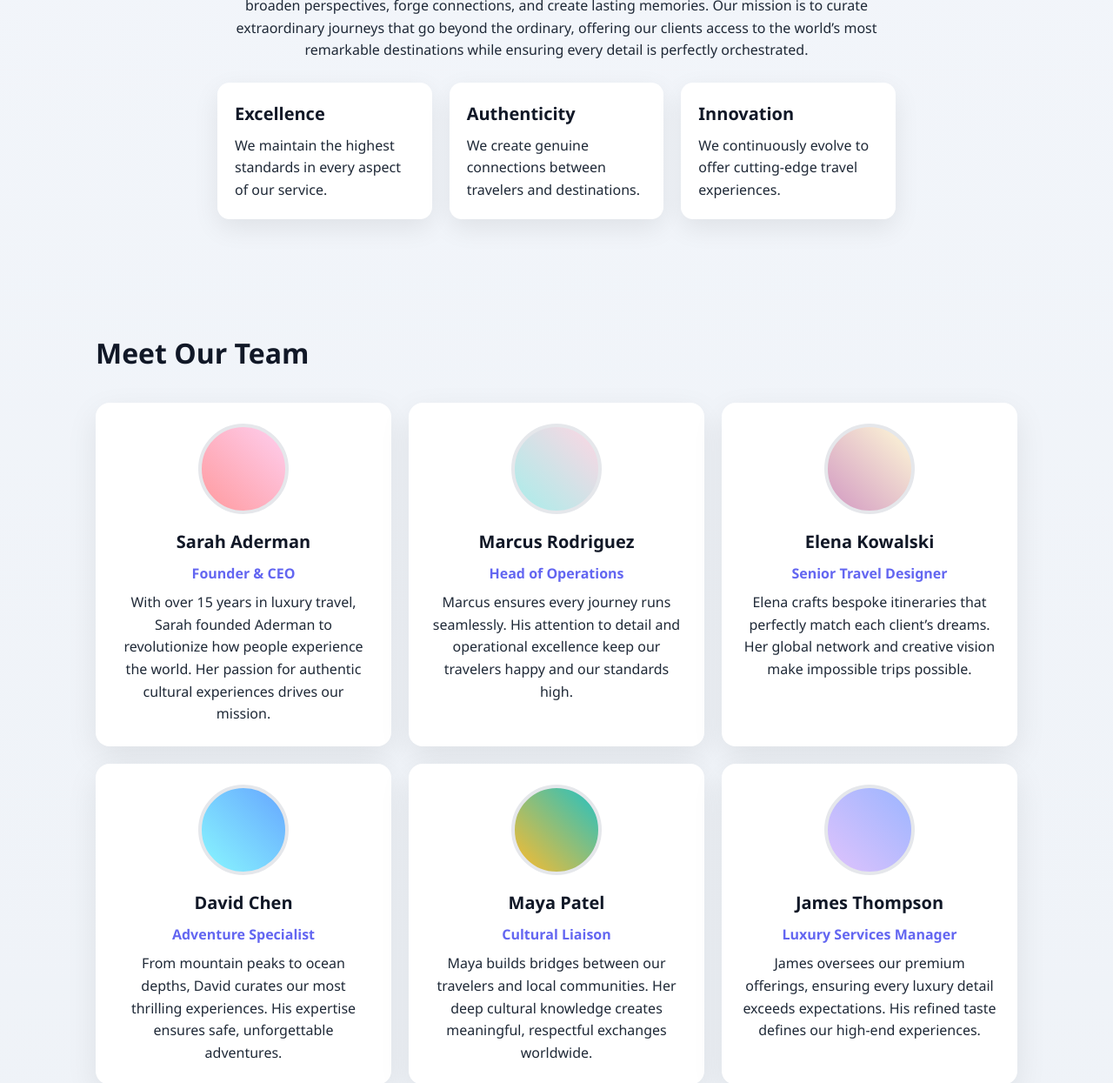
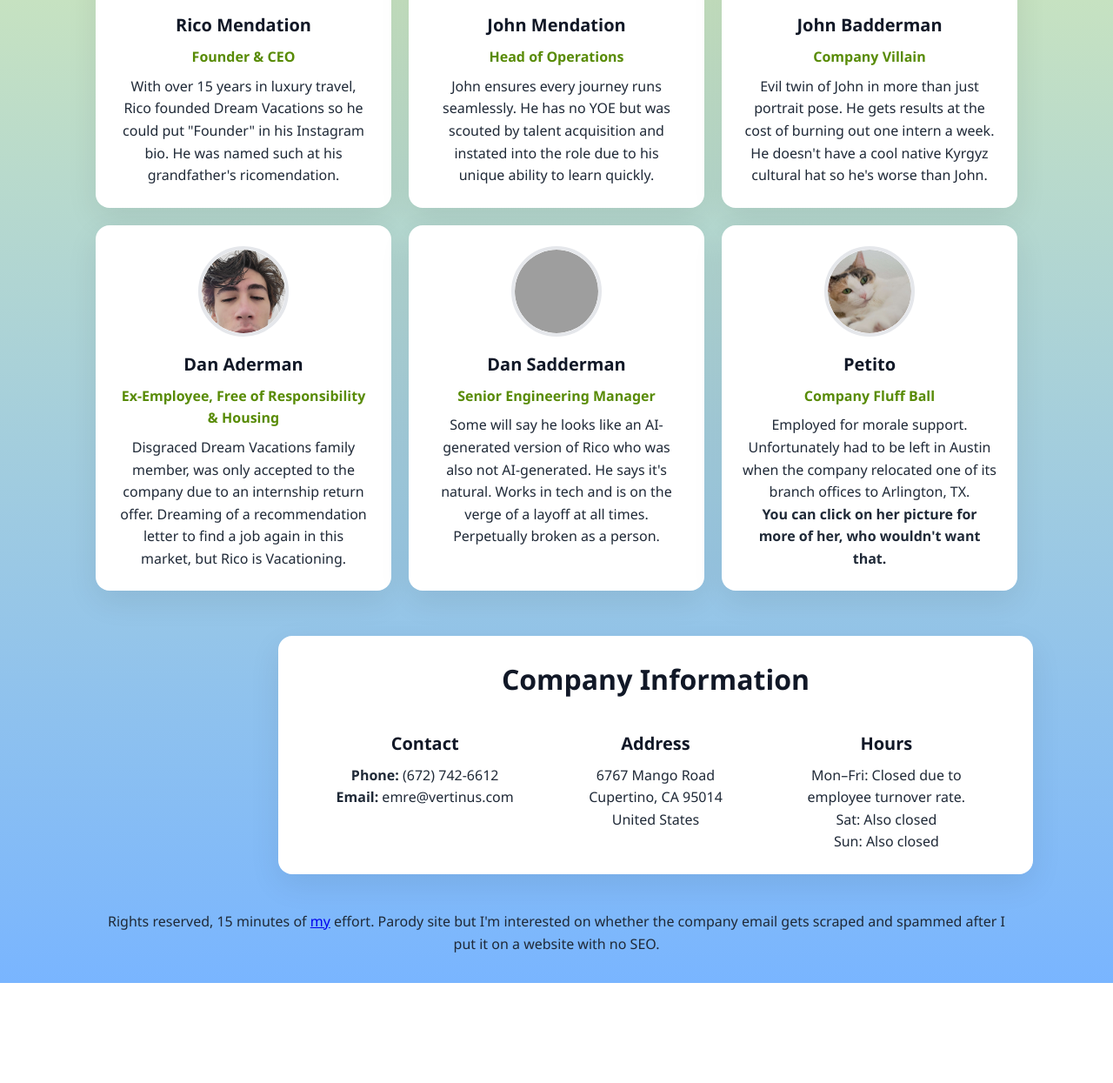
Before and after one commit to qThemonia/vacationDenials, a plain HTML site: page index.html in a window 1280 px wide. Shown: the part 731-1976 px from the top of the page at 87% size. After the commit the page ends 1861 px from the top, so only its background shows below. Drawn offline with Linux system fonts and the light colour scheme; grey boxes are pictures that could not be loaded.

Commit message:
Final release

```diff
--- a/index.html
+++ b/index.html
@@ -16,7 +16,7 @@
       <div class="container narrow center">
         <img src="/rss/icon.png" alt="" class="center">
         <h1>Dream Vacations</h1>
-        <p class="lead">Discover extraordinary destinations today.</p>
+        <p class="lead">Referrals are tiring. Recommendation letter requests are tiring. HR is tiring. <br>Discover extraordinary destinations today.</p>
         <div class="scroll-indicator" aria-hidden="true">
           <div class="scroll-arrow"></div>
           <span>Scroll to explore!</span>
@@ -24,74 +24,73 @@
       </div>
     </section>
 
-    <section id="mission" class="section">
-      <div class="container narrow">
-        <h2>Our Mission</h2>
-        <p class="center">
-          At Dream Vacations, we are a workspace family.
-          about creating transformative experiences that broaden perspectives, forge connections, and create lasting memories.
-          Our mission is to curate extraordinary journeys that go beyond the ordinary, offering our clients access to the world’s most remarkable destinations while ensuring every detail is perfectly orchestrated.
-        </p>
-        <div class="values">
-          <article class="value reveal">
-            <h3>Excellence</h3>
-            <p>We maintain the highest standards in every aspect of our service.</p>
+    <section id="team" class="section center">
+  <div class="container">
+    <h2>Meet Our Team</h2>
+    <div class="team-list">
+      <article class="team-member reveal">
+        <div class="member-photo">
+          <img src="rss/team-rico.png" alt="Rico Mendation">
+        </div>
+        <h3>Rico Mendation</h3>
+        <p class="role">Founder & CEO</p>
+        <p>With over 15 years in luxury travel, Rico founded Dream Vacations so he could put "Founder" in his Instagram bio. He was named such at his grandfather's ricomendation.</p>
       </article>
-          <article class="value reveal">
-            <h3>Authenticity</h3>
-            <p>We create genuine connections between travelers and destinations.</p>
+
+      <article class="team-member reveal">
+        <div class="member-photo">
+          <img src="rss/team-marcus.jfif" alt="Marcus Rodriguez">
+        </div>
+        <h3>John Mendation</h3>
+        <p class="role">Head of Operations</p>
+        <p>John ensures every journey runs seamlessly. He has no YOE but was scouted by talent acquisition and instated into the role due to his unique ability to learn quickly. </p>
       </article>
-          <article class="value reveal">
-            <h3>Innovation</h3>
-            <p>We continuously evolve to offer cutting-edge travel experiences.</p>
+
+      <article class="team-member reveal">
+        <div class="member-photo">
+          <img src="rss/team-elena.jpg" alt="Elena Kowalski">
+        </div>
+        <h3>John Badderman</h3>
+        <p class="role">Company Villain</p>
+        <p>Evil twin of John in more than just portrait pose. He gets results at the cost of burning out one intern a week. He doesn't have a cool native Kyrgyz cultural hat so he's worse than John.</p>
+      </article>
+
+      <article class="team-member reveal">
+        <div class="member-photo">
+          <img src="rss/team-david.jpg" alt="David Chen">
+        </div>
+        <h3>Dan Aderman</h3>
+        <p class="role">Ex-Employee, Free of Responsibility & Housing</p>
+        <p>Disgraced Dream Vacations family member, was only accepted to the company due to an internship return offer. Dreaming of a recommendation letter to find a job again in this market, but Rico is Vacationing.</p>
+      </article>
+
+      <article class="team-member reveal">
+        <div class="member-photo">
+          <img src="rss/team-maya.png" alt="Maya Patel">
+        </div>
+        <h3>Dan Sadderman</h3>
+        <p class="role">Senior Engineering Manager</p>
+        <p>Some will say he looks like an AI-generated version of Rico who was also not AI-generated. He says it's natural. Works in tech and is on the verge of a layoff at all times. Perpetually broken as a person.</p>
+      </article>
+
+      <article class="team-member reveal">
+  <div class="member-photo">
+    <img
+      id="james-photo"
+      src="rss/team-james.jpg"
+      alt="James Thompson"
+      data-popup-left="rss/james1.jpg"
+      data-popup-right="rss/james2.jpg"
+    >
+  </div>
+        <h3>Petito</h3>
+        <p class="role">Company Fluff Ball</p>
+        <p>Employed for morale support. Unfortunately had to be left in Austin when the company relocated one of its branch offices to Arlington, TX. <br><b>You can click on her picture for more of her, who wouldn't want that.</b></p>
       </article>
     </div>
   </div>
 </section>
 
-    <section id="team" class="section">
-      <div class="container">
-        <h2>Meet Our Team</h2>
-        <div class="team-list">
-          <article class="team-member reveal">
-            <div class="member-photo sarah" aria-hidden="true"></div>
-            <h3>Sarah Aderman</h3>
-            <p class="role">Founder & CEO</p>
-            <p>With over 15 years in luxury travel, Sarah founded Aderman to revolutionize how people experience the world. Her passion for authentic cultural experiences drives our mission.</p>
-          </article>
-          <article class="team-member reveal">
-            <div class="member-photo marcus" aria-hidden="true"></div>
-            <h3>Marcus Rodriguez</h3>
-            <p class="role">Head of Operations</p>
-            <p>Marcus ensures every journey runs seamlessly. His attention to detail and operational excellence keep our travelers happy and our standards high.</p>
-          </article>
-          <article class="team-member reveal">
-            <div class="member-photo elena" aria-hidden="true"></div>
-            <h3>Elena Kowalski</h3>
-            <p class="role">Senior Travel Designer</p>
-            <p>Elena crafts bespoke itineraries that perfectly match each client’s dreams. Her global network and creative vision make impossible trips possible.</p>
-          </article>
-          <article class="team-member reveal">
-            <div class="member-photo david" aria-hidden="true"></div>
-            <h3>David Chen</h3>
-            <p class="role">Adventure Specialist</p>
-            <p>From mountain peaks to ocean depths, David curates our most thrilling experiences. His expertise ensures safe, unforgettable adventures.</p>
-          </article>
-          <article class="team-member reveal">
-            <div class="member-photo maya" aria-hidden="true"></div>
-            <h3>Maya Patel</h3>
-            <p class="role">Cultural Liaison</p>
-            <p>Maya builds bridges between our travelers and local communities. Her deep cultural knowledge creates meaningful, respectful exchanges worldwide.</p>
-          </article>
-          <article class="team-member reveal">
-            <div class="member-photo james" aria-hidden="true"></div>
-            <h3>James Thompson</h3>
-            <p class="role">Luxury Services Manager</p>
-            <p>James oversees our premium offerings, ensuring every luxury detail exceeds expectations. His refined taste defines our high-end experiences.</p>
-          </article>
-        </div>
-      </div>
-    </section>
 
     <section id="company" class="section company">
       <div class="container narrow center">
@@ -114,13 +113,14 @@
       </div>
     </section>
 
+
+  </main>
 <footer class="footer">
-      <div class="container">
-        <p class="center">an <a href="http://www.emresoybas.com">Emre Soybas</a> website</p>
+      <div class="limitless container">
+        <p class="center">Rights reserved, 15 minutes of <a href="http://www.emresoybas.com">my</a> effort. Parody site but I'm interested on whether the company email
+        gets scraped and spammed after I put it on a website with no SEO.</p>
       </div>
 </footer>
-  </main>
-
   <div id="bookModal" class="modal" role="dialog" aria-modal="true" aria-labelledby="bookModalTitle">
     <div class="modal-overlay"></div>
     <div class="modal-content">
--- a/script.js
+++ b/script.js
@@ -1,35 +1,99 @@
-class VacationWebsite{
-  constructor(){
+class VacationWebsite {
+  constructor() {
     this.setupBookingModal();
     this.setupRevealOnScroll();
+    this.setupJamesGallery();
     this.setYear();
   }
-  setupBookingModal(){
-    const bookBtn=document.getElementById('bookNowBtn');
-    const modal=document.getElementById('bookModal');
-    const closeBtn=modal.querySelector('.modal-close');
-    const overlay=modal.querySelector('.modal-overlay');
-    const open=()=>modal.classList.add('active');
-    const close=()=>modal.classList.remove('active');
-    bookBtn.addEventListener('click',open);
-    closeBtn.addEventListener('click',close);
-    overlay.addEventListener('click',close);
-    document.addEventListener('keydown',e=>{if(e.key==='Escape'&&modal.classList.contains('active'))close();});
+
+  setupBookingModal() {
+    const bookBtn = document.getElementById('bookNowBtn');
+    const modal = document.getElementById('bookModal');
+    if (!bookBtn || !modal) return;
+    const closeBtn = modal.querySelector('.modal-close');
+    const overlay = modal.querySelector('.modal-overlay');
+    const open = () => modal.classList.add('active');
+    const close = () => modal.classList.remove('active');
+    bookBtn.addEventListener('click', open);
+    if (closeBtn) closeBtn.addEventListener('click', close);
+    if (overlay) overlay.addEventListener('click', close);
+    document.addEventListener('keydown', (e) => {
+      if (e.key === 'Escape' && modal.classList.contains('active')) close();
+    });
   }
-  setupRevealOnScroll(){
-    const observer=new IntersectionObserver(entries=>{
-      entries.forEach(entry=>{
-        if(entry.isIntersecting){
-          entry.target.classList.add('revealed');
-          observer.unobserve(entry.target);
-        }
-      });
-    },{threshold:.15});
-    document.querySelectorAll('.reveal,.team-member,.value').forEach(el=>observer.observe(el));
+
+  setupRevealOnScroll() {
+    const observer = new IntersectionObserver(
+      (entries) => {
+        entries.forEach((entry) => {
+          if (entry.isIntersecting) {
+            entry.target.classList.add('revealed');
+            observer.unobserve(entry.target);
+          }
+        });
+      },
+      { threshold: 0.15 }
+    );
+    document.querySelectorAll('.reveal, .team-member, .value').forEach((el) => {
+      observer.observe(el);
+    });
   }
-  setYear(){
-    const y=document.getElementById('year');
-    if(y)y.textContent=new Date().getFullYear();
+
+  setupJamesGallery() {
+    const trigger = document.getElementById('james-photo');
+    if (!trigger) return;
+
+    const overlay = document.createElement('div');
+    overlay.className = 'click-gallery';
+
+    const imgLeft = document.createElement('img');
+    imgLeft.className = 'click-gallery__img';
+
+    const imgRight = document.createElement('img');
+    imgRight.className = 'click-gallery__img';
+
+    const closeBtn = document.createElement('button');
+    closeBtn.className = 'click-gallery__close';
+    closeBtn.setAttribute('aria-label', 'Close');
+    closeBtn.textContent = '×';
+
+    overlay.appendChild(imgLeft);
+    overlay.appendChild(imgRight);
+    document.body.appendChild(overlay);
+    document.body.appendChild(closeBtn);
+
+    const open = () => {
+      const l = trigger.getAttribute('data-popup-left') || trigger.currentSrc || trigger.src;
+      const r = trigger.getAttribute('data-popup-right') || l;
+      imgLeft.src = l;
+      imgLeft.alt = (trigger.alt || 'James Thompson') + ' photo 1';
+      imgRight.src = r;
+      imgRight.alt = (trigger.alt || 'James Thompson') + ' photo 2';
+      overlay.classList.add('is-open');
+      closeBtn.style.display = 'grid';
+    };
+
+    const close = () => {
+      overlay.classList.remove('is-open');
+      closeBtn.style.display = 'none';
+    };
+
+    trigger.addEventListener('click', open);
+    overlay.addEventListener('click', (e) => {
+      if (e.target === overlay) close();
+    });
+    closeBtn.addEventListener('click', close);
+    document.addEventListener('keydown', (e) => {
+      if (e.key === 'Escape') close();
+    });
+  }
+
+  setYear() {
+    const y = document.getElementById('year');
+    if (y) y.textContent = new Date().getFullYear();
   }
 }
-document.addEventListener('DOMContentLoaded',()=>{window.vacationWebsite=new VacationWebsite();});
+
+document.addEventListener('DOMContentLoaded', () => {
+  window.vacationWebsite = new VacationWebsite();
+});
--- a/styles.css
+++ b/styles.css
@@ -13,7 +13,7 @@ body {
   line-height: 1.6;
   color: #1f2937;
   overflow-x: hidden;
-  background: linear-gradient(180deg, #f3f6fb 0%, #eef2f7 100%);
+  background: linear-gradient(180deg, #f8ff99 0%, #79b5ff 100%);
 }
 
 .container {
@@ -31,7 +31,7 @@ body {
 }
 
 .section {
-  padding: 4rem 0;
+  padding: 2rem 0;
 }
 
 h1,
@@ -72,10 +72,10 @@ h3 {
   right: 1.25rem;
   top: 1.25rem;
   z-index: 1000;
-  background: linear-gradient(135deg, #667eea 0%, #764ba2 100%);
-  color: #fff;
+  background: linear-gradient(135deg, #66eaa8 0%, #e2f208 100%);
+  color: #000000;
   padding: 0.9rem 1.25rem;
-  border: 0;
+  border: black 5px solid;
   border-radius: 999px;
   font-weight: 700;
   cursor: pointer;
@@ -89,7 +89,7 @@ h3 {
 }
 
 .hero {
-  padding-top: 7rem;
+  padding-top: 3rem;
 }
 
 .hero-img {
@@ -198,41 +198,37 @@ h3 {
   height: 104px;
   border-radius: 50%;
   margin: 0 auto 1rem;
-  background-size: cover;
-  background-position: center;
   border: 4px solid #e5e7eb;
+  overflow: hidden;
 }
 
-.sarah {
-  background: linear-gradient(45deg, #ff9a9e, #fecfef);
-}
-
-.marcus {
-  background: linear-gradient(45deg, #a8edea, #fed6e3);
-}
-
-.elena {
-  background: linear-gradient(45deg, #d299c2, #fef9d7);
-}
-
-.david {
-  background: linear-gradient(45deg, #89f7fe, #66a6ff);
-}
-
-.maya {
-  background: linear-gradient(45deg, #fdbb2d, #22c1c3);
-}
-
-.james {
-  background: linear-gradient(45deg, #e0c3fc, #9bb5ff);
+.member-photo img {
+  width: 100%;
+  height: 100%;
+  object-fit: cover;
+  display: block;
+  border-radius: 50%;
 }
 
 .role {
-  color: #6366f1;
+  color: #588b06;
   font-weight: 700;
   margin-bottom: 0.5rem;
 }
 
+#company{
+    position: relative;
+    left: 25%;
+    display: inline-block;
+  background: #ffffff;
+  padding: 1.5rem;
+  border-radius: 16px;
+  text-align: center;
+  box-shadow: 0 12px 36px rgba(0, 0, 0, 0.08);
+  transition: transform 0.2s ease, box-shadow 0.2s ease;
+  transform: translateY(20px);
+  margin-bottom: 30px;
+}
 .company .company-grid {
   display: grid;
   grid-template-columns: 1fr;
@@ -247,7 +243,6 @@ h3 {
 
 .footer {
   padding: 2rem 0;
-  color: #6b7280;
 }
 
 .modal {
@@ -317,3 +312,50 @@ h3 {
   transform: translateY(0);
   transition: opacity 0.6s ease, transform 0.6s ease;
 }
+.limitless{
+    width: auto;
+}
+.click-gallery {
+  position: fixed;
+  inset: 0;
+  display: none;
+  align-items: center;
+  justify-content: center;
+  gap: 2vw;
+  background: rgba(0, 0, 0, 0.75);
+  z-index: 3000;
+  padding: 4vh 4vw;
+}
+
+.click-gallery.is-open {
+  display: flex;
+}
+
+.click-gallery__img {
+  max-width: 46vw;
+  max-height: 90vh;
+  width: auto;
+  height: auto;
+  border-radius: 14px;
+  box-shadow: 0 20px 60px rgba(0, 0, 0, 0.35);
+  object-fit: cover;
+}
+
+.click-gallery__close {
+  position: fixed;
+  top: 1.25rem;
+  right: 1.25rem;
+  width: 40px;
+  height: 40px;
+  z-index: 3001;
+  display: grid;
+  place-items: center;
+  background: #ffffff;
+  color: #111827;
+  border: 0;
+  border-radius: 999px;
+  font-size: 22px;
+  line-height: 1;
+  cursor: pointer;
+  box-shadow: 0 10px 30px rgba(0,0,0,0.25);
+}
```
Also changed, not shown: rss/james1.jpg (added), rss/james2.jpg (added), rss/team-david.jpg (added), rss/team-elena.jpg (added), rss/team-james.jpg (added), rss/team-marcus.jfif (added), 2 other files. Lines whose indentation alone changed are shown as unchanged.
